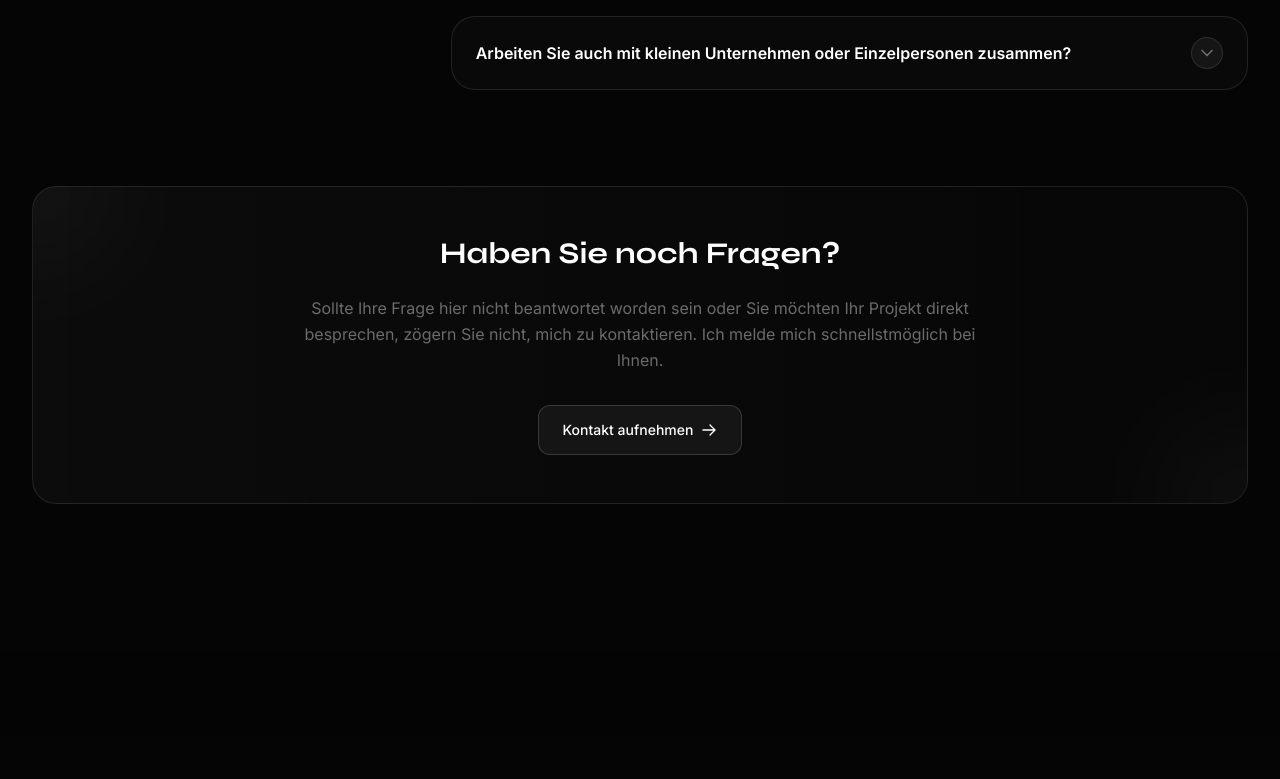
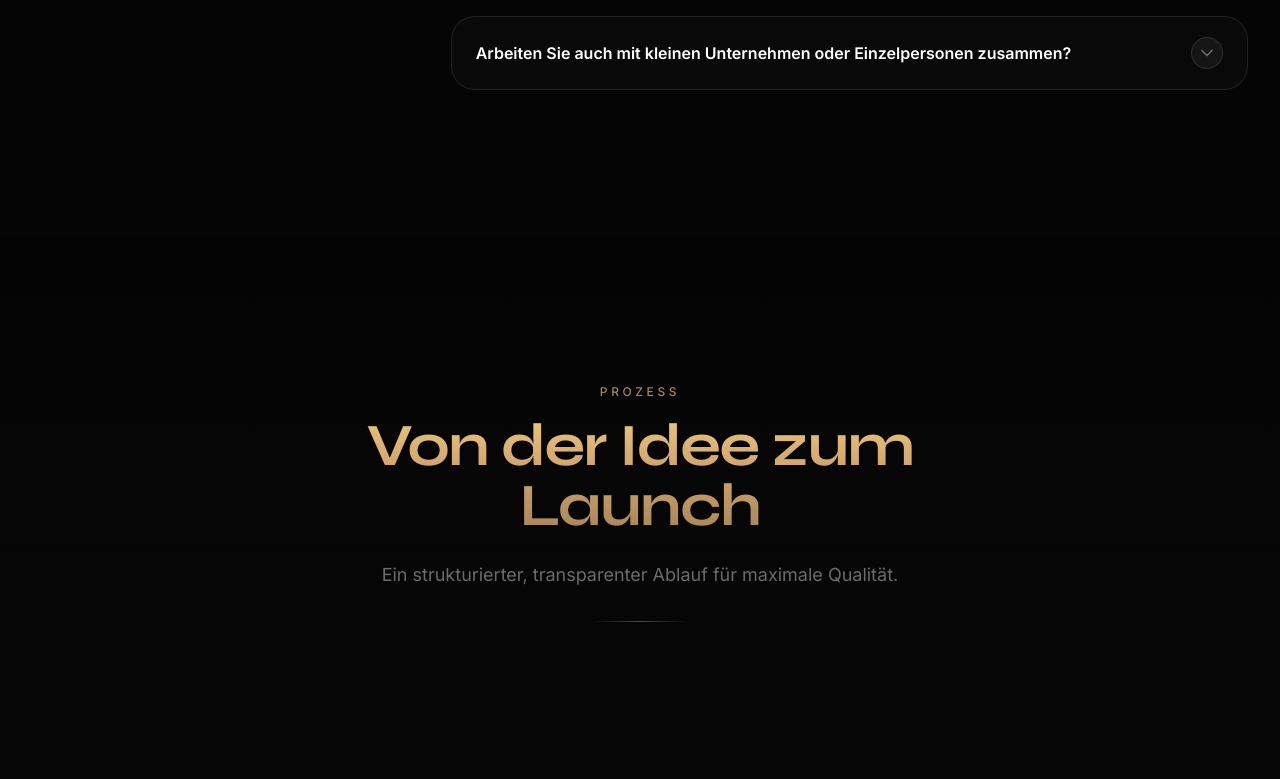
Before and after one commit to Orbi-Sys/nm-tech-it, a Next.js app: page / in a window 1280 px wide. Shown: the part 7401-8180 px from the top of the page. Built offline with nearby package versions, Linux system fonts and the light colour scheme.

Commit message:
refactor: Remove LinkedIn link from footer and update contact methods in Contact section

```diff
--- a/src/components/layout/Footer.tsx
+++ b/src/components/layout/Footer.tsx
@@ -49,17 +49,6 @@ export function Footer() {
             ))}
           </nav>
 
-          <div className="flex gap-4">
-            <a
-              href="https://linkedin.com/in/nikita-aleschkin-it"
-              target="_blank"
-              rel="noreferrer noopener"
-              className="w-10 h-10 rounded-lg border border-gold/20 flex items-center justify-center text-xs text-silver-dim hover:border-gold/40 hover:text-gold-bright transition-all"
-              title="LinkedIn"
-            >
-              L
-            </a>
-          </div>
         </div>
 
         <div className="mt-12 pt-8 border-t border-gold/10 text-center text-sm text-silver-dim">
--- a/src/components/sections/Contact.tsx
+++ b/src/components/sections/Contact.tsx
@@ -39,6 +39,11 @@ export function Contact() {
 
   const inputClass =
     "w-full px-5 py-4 rounded-xl bg-gold/[0.02] border text-silver-bright placeholder:text-silver-dim/50 outline-none transition-all duration-300";
+
+  const openExternalContact = (href: string) => (e: React.MouseEvent<HTMLAnchorElement>) => {
+    e.preventDefault();
+    window.open(href, "_blank", "noopener,noreferrer");
+  };
 
   return (
     <section id="contact" className="relative py-28 md:py-36 snap-section">
@@ -155,6 +160,7 @@ export function Contact() {
         <div className="mt-10 grid gap-4 sm:grid-cols-3">
           <a
             href="mailto:kontakt@nm-tech-it.de"
+            onClick={openExternalContact("mailto:kontakt@nm-tech-it.de")}
             className="rounded-3xl border border-gold/20 bg-gold/[0.03] px-6 py-5 text-sm text-gold-bright transition-colors hover:border-gold/40 hover:bg-gold/10"
           >
             <span className="block text-gold-dim text-xs uppercase tracking-[0.3em] mb-2">E-Mail</span>
@@ -162,19 +168,20 @@ export function Contact() {
           </a>
           <a
             href="tel:+4915234801274"
+            onClick={openExternalContact("tel:+4915234801274")}
             className="rounded-3xl border border-gold/20 bg-gold/[0.03] px-6 py-5 text-sm text-gold-bright transition-colors hover:border-gold/40 hover:bg-gold/10"
           >
             <span className="block text-gold-dim text-xs uppercase tracking-[0.3em] mb-2">Telefon</span>
             +49 1523 4801274
           </a>
           <a
-            href="https://linkedin.com/in/nikita-aleschkin-it"
+            href="https://wa.me/4915234801274"
             target="_blank"
             rel="noreferrer noopener"
             className="rounded-3xl border border-gold/20 bg-gold/[0.03] px-6 py-5 text-sm text-gold-bright transition-colors hover:border-gold/40 hover:bg-gold/10"
           >
-            <span className="block text-gold-dim text-xs uppercase tracking-[0.3em] mb-2">LinkedIn</span>
-            linkedin.com/in/nikita-aleschkin-it
+            <span className="block text-gold-dim text-xs uppercase tracking-[0.3em] mb-2">WhatsApp</span>
+            Nachricht senden
           </a>
         </div>
       </div>
--- a/src/components/sections/FAQ.tsx
+++ b/src/components/sections/FAQ.tsx
@@ -192,51 +192,6 @@ export function FAQ() {
           </div>
         </div>
 
-        {/* CTA Banner */}
-        <motion.div
-          initial={{ opacity: 0, y: 30 }}
-          whileInView={{ opacity: 1, y: 0 }}
-          viewport={{ once: true, margin: "-80px" }}
-          transition={{ duration: 0.6, delay: 0.2 }}
-          className="mt-20 md:mt-24 rounded-3xl border border-white/10 bg-gradient-to-r from-white/[0.03] to-white/[0.01] p-8 md:p-12 text-center relative overflow-hidden"
-        >
-          <div className="absolute inset-0 grid-bg opacity-10" />
-          <div className="absolute -left-20 -top-20 w-40 h-40 bg-white/5 rounded-full blur-3xl" />
-          <div className="absolute -right-20 -bottom-20 w-40 h-40 bg-white/5 rounded-full blur-3xl" />
-
-          <div className="relative z-10 max-w-2xl mx-auto space-y-6">
-            <h3 className="font-display text-2xl md:text-3xl font-bold text-white">
-              Haben Sie noch Fragen?
-            </h3>
-            <p className="text-silver-dim text-sm md:text-base leading-relaxed">
-              Sollte Ihre Frage hier nicht beantwortet worden sein oder Sie möchten Ihr Projekt
-              direkt besprechen, zögern Sie nicht, mich zu kontaktieren. Ich melde mich
-              schnellstmöglich bei Ihnen.
-            </p>
-            <div className="pt-2">
-              <Link
-                href="#contact"
-                className="inline-flex items-center gap-2 px-6 py-3.5 rounded-xl border border-white/15 bg-white/5 hover:bg-white/10 hover:border-white/25 text-white font-medium text-sm transition-all duration-300 hover:shadow-[0_0_25px_rgba(255,255,255,0.05)] cursor-pointer"
-              >
-                <span>Kontakt aufnehmen</span>
-                <svg
-                  xmlns="http://www.w3.org/2000/svg"
-                  fill="none"
-                  viewBox="0 0 24 24"
-                  strokeWidth={2}
-                  stroke="currentColor"
-                  className="w-4 h-4"
-                >
-                  <path
-                    strokeLinecap="round"
-                    strokeLinejoin="round"
-                    d="M13.5 4.5L21 12m0 0l-7.5 7.5M21 12H3"
-                  />
-                </svg>
-              </Link>
-            </div>
-          </div>
-        </motion.div>
       </div>
     </section>
   );
```
